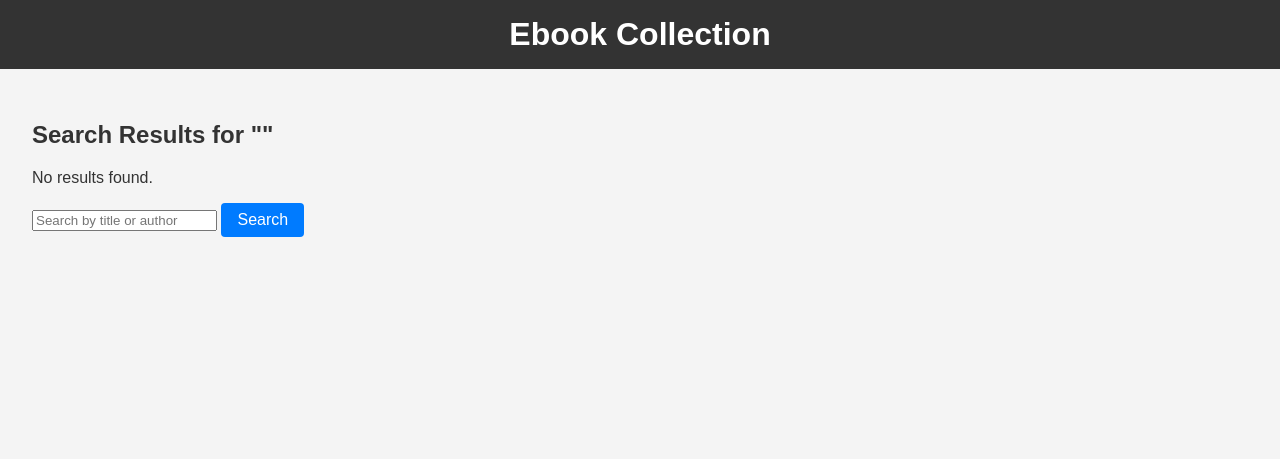
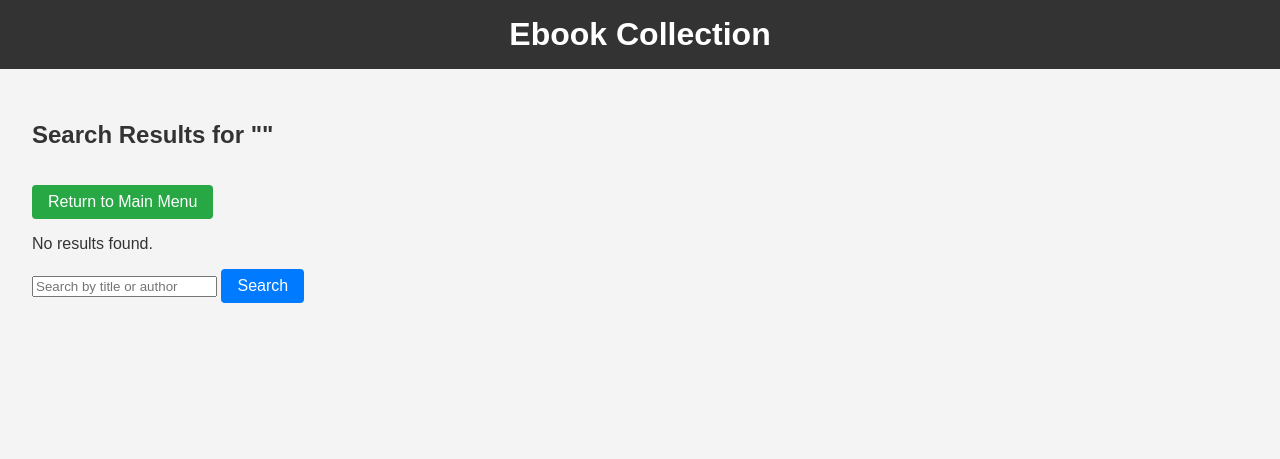
Before and after one commit to Ke-abr/ebooks, a Flask app: page /search in a window 1280 px wide. Shown: the top 459 px of the page. Run offline with Flask 3, Linux system fonts and the light colour scheme.

Commit message:
Add return to main menu button

```diff
--- a/ebook_webapp/static/styles.css
+++ b/ebook_webapp/static/styles.css
@@ -98,3 +98,21 @@ button {
 button:hover {
     background: #0056b3;
 }
+
+.button-main-menu {
+    padding: 0.5rem 1rem;
+    border: none;
+    border-radius: 4px;
+    background: #28a745;
+    color: #fff;
+    cursor: pointer;
+    font-size: 1rem;
+    text-align: center;
+    display: inline-block;
+    margin-top: 1rem;
+    text-decoration: none;
+}
+
+.button-main-menu:hover {
+    background: #218838;
+}
--- a/ebook_webapp/templates/book.html
+++ b/ebook_webapp/templates/book.html
@@ -12,5 +12,6 @@
         <a href="{{ url_for('download_ebook', ebook_id=ebook.id) }}" class="button">Download EPUB</a>
         <a href="{{ url_for('download_mobi', ebook_id=ebook.id) }}" class="button">Download MOBI</a>
     </div>
+    <a href="{{ url_for('index') }}" class="button-main-menu">Return to Main Menu</a>
 </div>
 {% endblock %}
--- a/ebook_webapp/templates/search.html
+++ b/ebook_webapp/templates/search.html
@@ -2,6 +2,7 @@
 
 {% block content %}
 <h2>Search Results for "{{ query }}"</h2>
+<a href="{{ url_for('index') }}" class="button-main-menu">Return to Main Menu</a>
 {% if results %}
     <ul>
         {% for ebook in results %}
```
